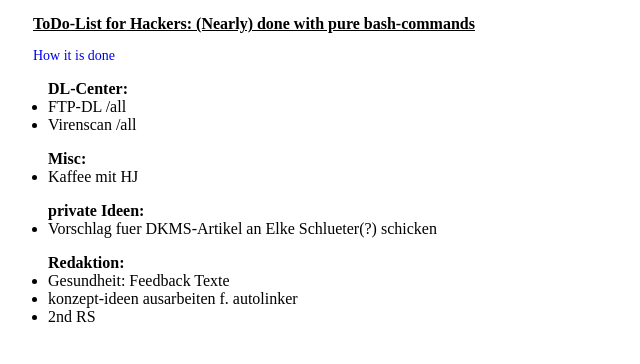
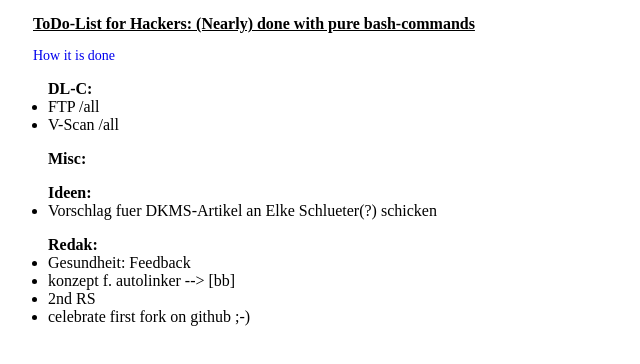
Before and after one commit to sdoering/Hackers-ToDo-List, a plain HTML site: page index.html in a window 1280 px wide. Shown: the whole page, without its empty margins (0-640 px from the left). Drawn offline with Linux system fonts and the light colour scheme.

Commit message:
cleaned todo-list

```diff
--- a/index.html
+++ b/index.html
@@ -7,23 +7,23 @@
  <h1 style="font-size: 16px; font-weight: bold; text-decoration: underline; margin: 15px 10px 15px 25px;">ToDo-List for Hackers: (Nearly) done with pure bash-commands</h1>
  <h2 style="font-size: 14px; font-weight: normal; margin: 0px 10px 15px 25px;"><a href="howdone.html" title="how it is done" style="text-decoration:none;">How it is done</a></h2>
  <ul class="1">
-  <li style="list-style-type:none; font-weight:bold;">DL-Center:</li>
-  <li id="FDP-DL">FTP-DL /all</li>
-  <li id="Virus">Virenscan /all</li>
+  <li style="list-style-type:none; font-weight:bold;">DL-C:</li>
+  <li id="FDP-DL">FTP /all</li>
+  <li id="Virus">V-Scan /all</li>
  </ul>
 
  <ul class="2">
   <li style="list-style-type:none; font-weight:bold;">Misc:</li>
-  <li id="Kaffee HJ">Kaffee mit HJ</li>
  </ul>
 
  <ul class="3">
-  <li style="list-style-type:none; font-weight:bold;">private Ideen:</li>
+  <li style="list-style-type:none; font-weight:bold;">Ideen:</li>
   <li id=DKMS>Vorschlag fuer DKMS-Artikel an Elke Schlueter(?) schicken</li>
  </ul>
 
  <ul class="4">
-  <li style="list-style-type:none; font-weight:bold;">Redaktion:</li>
-  <li id="Gesundheit">Gesundheit: Feedback Texte</li>
-  <li id=autolinker>konzept-ideen ausarbeiten f. autolinker</li>
+  <li style="list-style-type:none; font-weight:bold;">Redak:</li>
+  <li id="Gesundheit">Gesundheit: Feedback</li>
+  <li id=autolinker>konzept f. autolinker --> [bb]</li>
   <li id=2nd RS>2nd RS</li>
+  <li id=firstfork>celebrate first fork on github ;-)</li>
```
Also changed, not shown: freedom.txt (added).
